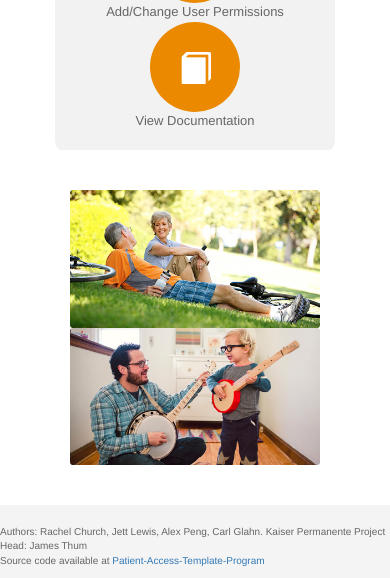
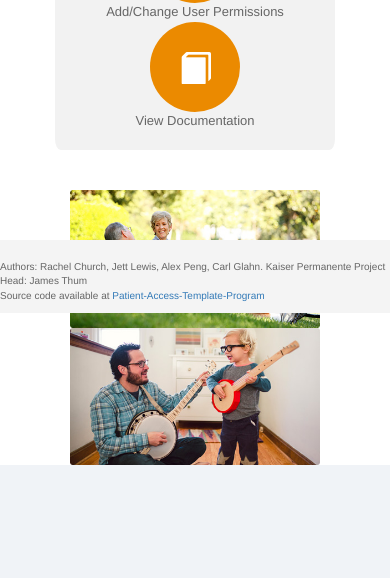
Before and after one commit to JettJengaGod/Patient-Access-Template-Program, a Django app: page / in a window 390 px wide. Shown: the part 531-1109 px from the top of the page. After the commit the page ends 996 px from the top, so only its background shows below. Run offline with Django 3.2, Linux system fonts and the light colour scheme; some libraries are stand-ins or nearby versions.

Commit message:
fixed footer so that it says at the bottom. Also made it so that it resizes for small screens.

```diff
--- a/ECS193/static/css/customStyle.css
+++ b/ECS193/static/css/customStyle.css
@@ -151,3 +151,9 @@ a.appt:focus{
     font-size: xx-large;
     margin: 0px;
 }
+footer.fixed{
+    position: fixed;
+    bottom: 0;
+    left: 0;
+    max-width: 500px;
+}
--- a/templates/Master.html
+++ b/templates/Master.html
@@ -36,7 +36,7 @@
     <div id="content" class="pageWrapper">
         {% block content %}{% endblock %}
     </div>
-    <footer class="footer">
+    <footer class="footer fixed">
         <p>Authors: Rachel Church, Jett Lewis, Alex Peng, Carl Glahn. Kaiser Permanente Project Head: James Thum<br>
             Source code available at <a href="https://github.com/JettJengaGod/Patient-Access-Template-Program">Patient-Access-Template-Program</a>
         </p>
```
